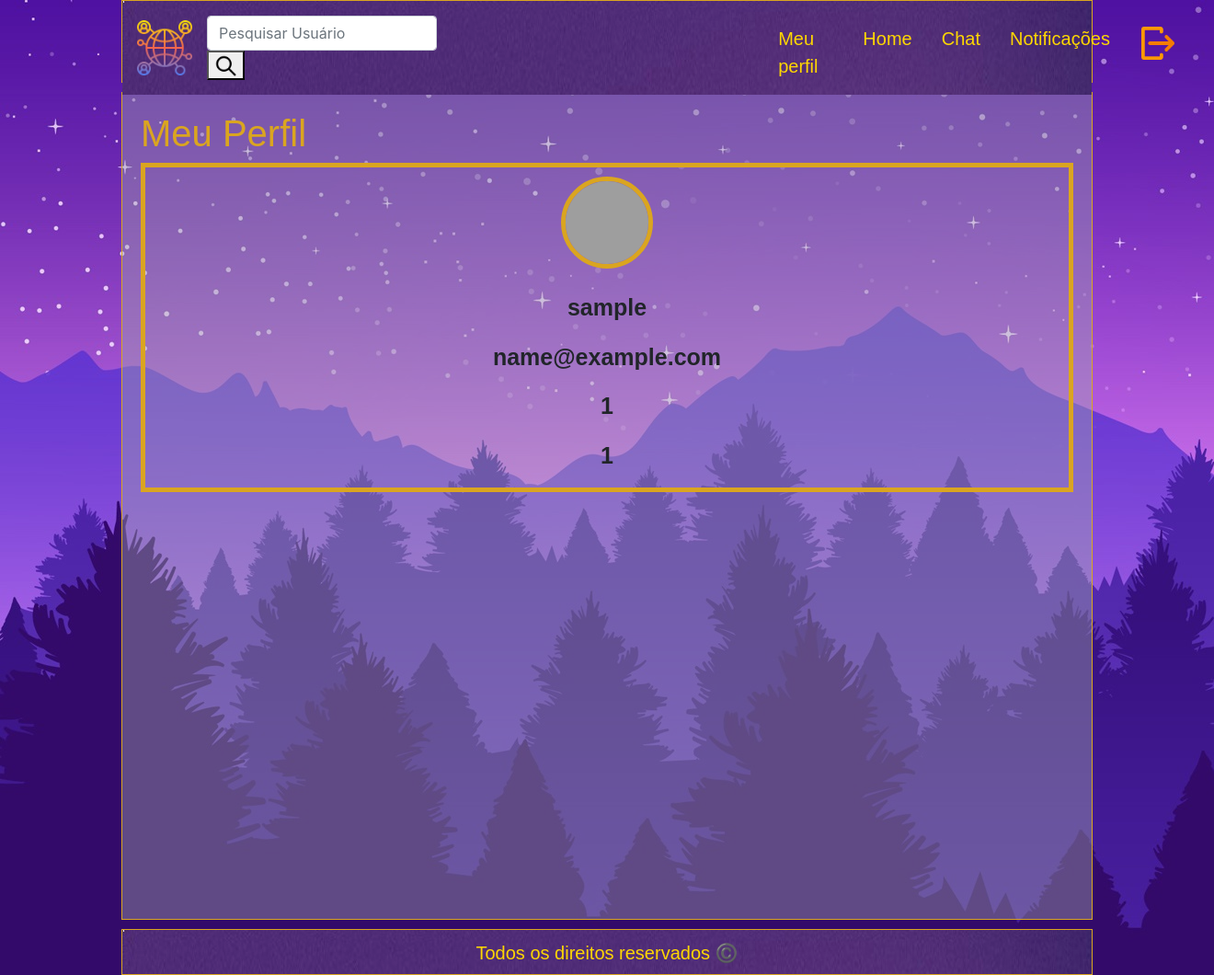
After one commit to rafaeelcabral/ProjetoRedeSocial, a PHP site: page /perfil.php in a window 1320 px wide. The commit adds this page. Shown: the whole page at 92% size. Run offline with PHP 8.4, Linux system fonts and the light colour scheme; the visitor is signed in with stand-in values (Sample User, id 1); grey boxes are pictures that could not be loaded.

Commit message:
adicionando pagina meu perfil

```diff
--- a/cadastrar.php
+++ b/cadastrar.php
@@ -47,7 +47,7 @@
 
     <footer>
 
-      <p>Já tem uma conta? <a href="login.php">Login</a></p>
+      <p>Já tem uma conta? <a href="index.php">Login</a></p>
 
     </footer>
 
--- a/css/estilo-paginainicial.css
+++ b/css/estilo-paginainicial.css
@@ -56,7 +56,6 @@ section{
 }
 
 #resultado_busca{
-    border: 1px solid red;
     height: 98%;
     margin: 10px;
     padding: 10px;
--- a/paginainicial.php
+++ b/paginainicial.php
@@ -57,7 +57,7 @@
 
             <ul class="navbar-nav">
               <li class="nav-item active pr-3">
-                <a class="nav-link" href="">Meu perfil</a>
+                <a class="nav-link" href="perfil.php">Meu perfil</a>
               </li>
 
               <div class="dropdown-divider"></div>
@@ -91,7 +91,7 @@
       </header>
 
       <section>
-        Olá <?= $_SESSION['user'] ?>
+
       </section>
 
       <footer>
--- /dev/null
+++ b/perfil.php
@@ -0,0 +1,141 @@
+<?php
+
+  session_start();
+
+  if(isset($_SESSION['autenticado']) == false || $_SESSION['autenticado'] == false) {
+    header("Location: login.php?login=error2");
+    exit();
+  }
+
+?>
+
+<!doctype html>
+<html lang="pt-br">
+
+  <head>
+
+    <!-- Required meta tags -->
+    <meta charset="utf-8">
+    <meta name="viewport" content="width=device-width, initial-scale=1, shrink-to-fit=no">
+
+    <!-- Bootstrap CSS -->
+    <link rel="stylesheet" href="css/estilo-paginainicial.css">
+    <link rel="stylesheet" href="css/bootstrap.min.css">
+
+    <style>
+
+        section #infos{
+            border: 5px solid goldenrod;
+            text-align: center;
+            padding-top: 10px;
+        }
+
+        section #infos img{
+            border: 5px solid goldenrod;
+            border-radius: 50px;
+        }
+
+    </style>
+
+    <title>Perfil</title>
+
+  </head>
+
+  <body>
+
+    <div id="container">
+        <header>
+            <nav class="navbar navbar-expand-lg">
+
+                <a class="navbar-brand" href="paginainicial.php">
+                <img src="img/rede-social.png" id="logo">
+                </a>
+
+                <button class="navbar-toggler" data-toggle="collapse" data-target="#menu">
+                <img src="img/navbartoogler.png" style="width: 50px; height: 50px;">
+                </button>
+
+                <div class="collapse navbar-collapse" id="menu">
+
+                <div class="dropdown-divider"></div>
+
+                <!-- formulário -->
+                <form class="form-inline" action="scripts/processar_busca.php" method="post">
+                    <input type="text" id="username" name="username" class="form-control mr-1" placeholder="Pesquisar Usuário">
+                    <button>
+                    <img src="img/lupa.png">
+                    </button>
+                </form>
+                <!-- fim do formulário -->
+
+                <div class="dropdown-divider"></div>
+
+                <ul class="navbar-nav">
+                    <li class="nav-item active pr-3">
+                    <a class="nav-link" href="perfil.php">Meu perfil</a>
+                    </li>
+
+                    <div class="dropdown-divider"></div>
+
+                    <li class="nav-item active pr-3">
+                    <a class="nav-link" href="paginainicial.php">Home</a>
+                    </li>
+
+                    <div class="dropdown-divider"></div>
+
+                    <li class="nav-item pr-3">
+                    <a class="nav-link" href="">Chat</a>
+                    </li>
+
+                    <div class="dropdown-divider"></div>
+
+                    <li class="nav-item pr-3">
+                    <a class="nav-link" href="">Notificações</a>
+                    </li>
+
+                    <div class="dropdown-divider"></div>
+
+                    <li class="nav-item pr-3">
+                    <a class="nav-link" href="scripts/logout.php"><img src="img/logout.png" id="logout"></a>
+                    </li>
+                </ul>
+
+                </div>
+
+            </nav>
+        </header>
+
+        <section>
+
+            <div id="resultado_busca">
+
+                <h2>Meu Perfil</h2>
+
+                <div id="infos">
+                    <img src=<?= $_SESSION["img"] ?> style="width: 100px; height: 100px;"> <br><br>
+
+                    <p> <b><?= $_SESSION["user"] ?></b> </p>
+                    <p> <b><?= $_SESSION["email"] ?></b> </p>
+                    <p> <b><?= $_SESSION["genero"] ?></b> </p>
+                    <p> <b><?= $_SESSION["data_nascimento"] ?></b> </p>
+                </div>
+
+            </div>
+
+        </section>
+
+        <footer>
+            <p>Todos os direitos reservados ©️</p>
+        </footer>
+    </div>
+    <!-- Optional JavaScript -->
+    <!-- jQuery first-->
+    <script src="https://code.jquery.com/jquery-3.3.1.slim.min.js" integrity="sha384-q8i/X+965DzO0rT7abK41JStQIAqVgRVzpbzo5smXKp4YfRvH+8abtTE1Pi6jizo" crossorigin="anonymous"></script>
+    <!--Popper.js-->
+    <script src="https://cdn.jsdelivr.net/npm/popper.js@1.14.3/dist/umd/popper.min.js" integrity="sha384-ZMP7rVo3mIykV+2+9J3UJ46jBk0WLaUAdn689aCwoqbBJiSnjAK/l8WvCWPIPm49" crossorigin="anonymous"></script>
+    <!--Bootstrap JS-->
+    <script src="js/bootstrap.min.js"></script>
+
+  </body>
+
+</html>
--- a/resultado_busca.php
+++ b/resultado_busca.php
@@ -57,7 +57,7 @@
 
             <ul class="navbar-nav">
               <li class="nav-item active pr-3">
-                <a class="nav-link" href="">Meu perfil</a>
+                <a class="nav-link" href="perfil.php">Meu perfil</a>
               </li>
 
               <div class="dropdown-divider"></div>
--- a/scripts/cadastrar_usuario.php
+++ b/scripts/cadastrar_usuario.php
@@ -21,7 +21,7 @@
 
     if($conexao->query($sql) === TRUE){
       $mensagem = "Usuário cadastrado com sucesso!";
-      $mensagem_link = "Clique <a href='../login.php'>aqui</a> para retornar à página de login.";
+      $mensagem_link = "Clique <a href='../index.php'>aqui</a> para retornar à página de login.";
     } else{
       $mensagem = "Erro ao cadastrar usuário: " . $conexao->error;
     }
--- a/scripts/logout.php
+++ b/scripts/logout.php
@@ -4,7 +4,7 @@
 
     session_destroy();
 
-    header("Location: ../login.php");
+    header("Location: ../index.php");
     exit();
 
 ?>
```
Also changed, not shown: scripts/verificar_login.php (+10 -7 lines), index.php (renamed from login.php).
